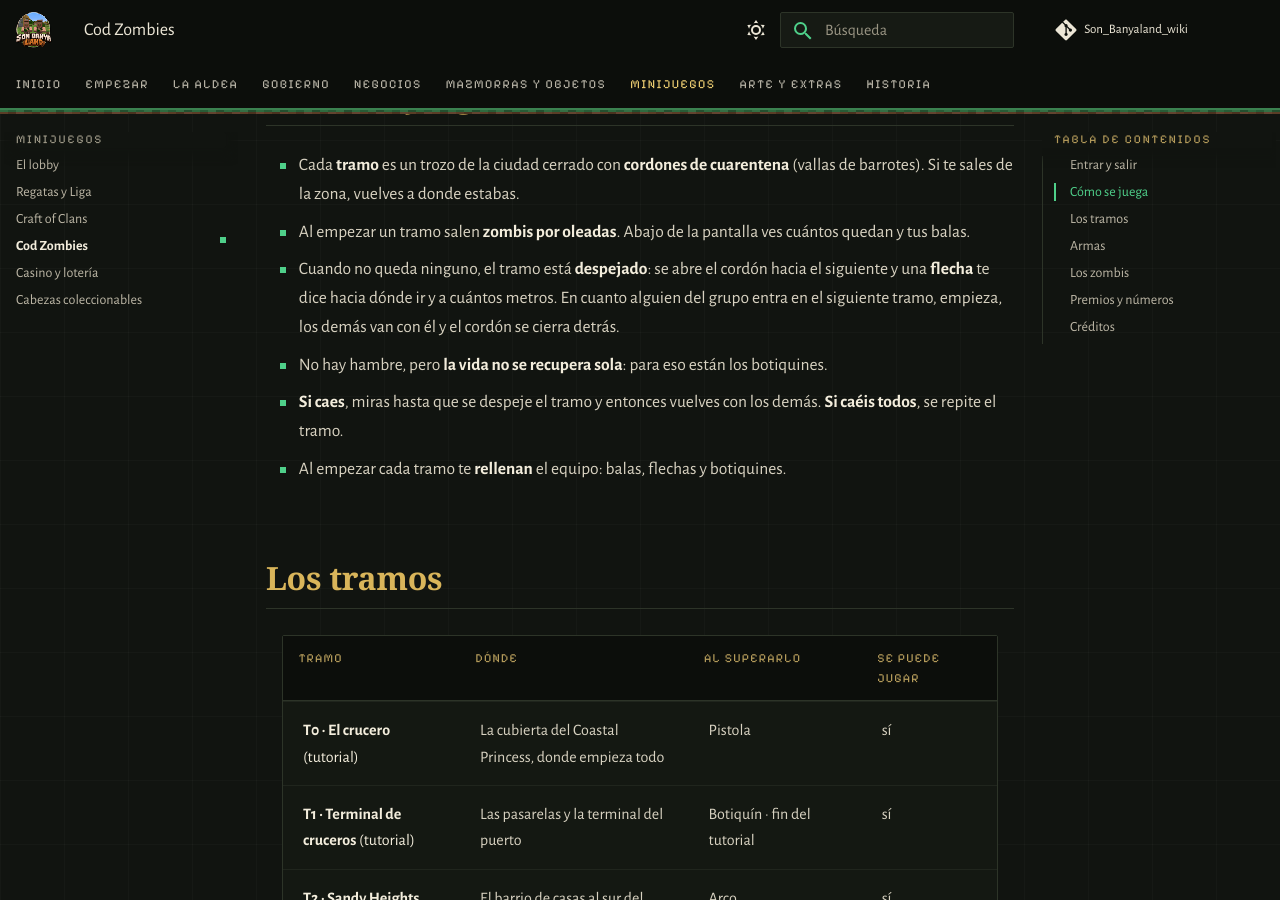
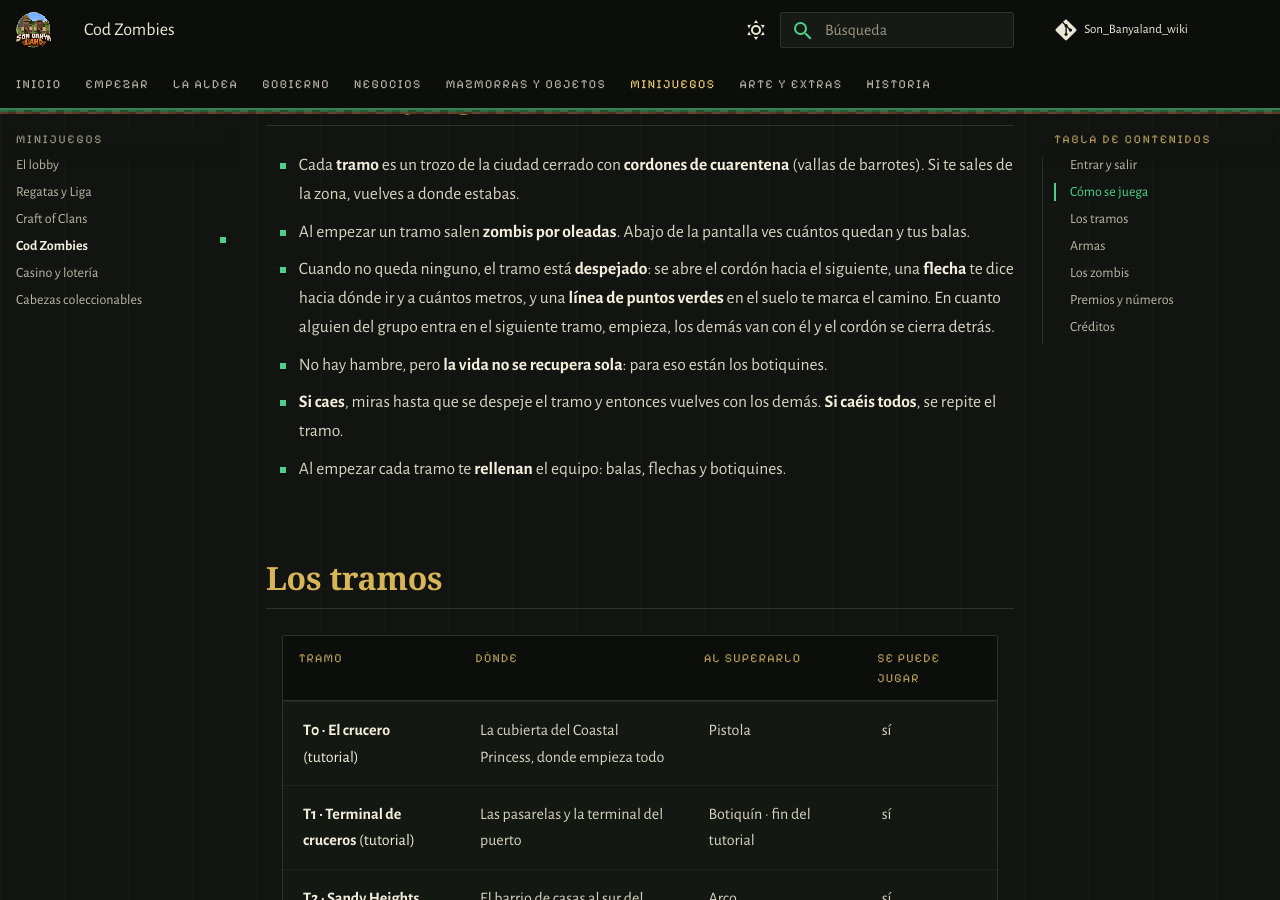
Before and after one commit to PigPilgrim/Son_Banyaland_wiki, an MkDocs documentation site: the page built from docs/zombies.md, in a window 1280 px wide and 900 px high, scrolled down 995 px. Built offline with MkDocs 1.6.1 and Material for MkDocs 9.7.7, drawn with Linux system fonts in a browser that asks for light colours; some web fonts are replaced; comment, search, counter and statistics services are not loaded.

Commit message:
Cod Zombies: la línea de puntos verdes que marca el camino al despejar un tramo
Co-Authored-By: Claude Opus 5.5 <noreply@anthropic.com>

```diff
--- a/docs/zombies.md
+++ b/docs/zombies.md
@@ -26,8 +26,8 @@ tramo**, hasta el aeropuerto para que te evacúen. Se juega solo o en grupo, y l
 - Cada **tramo** es un trozo de la ciudad cerrado con **cordones de cuarentena** (vallas de barrotes). Si te sales de
   la zona, vuelves a donde estabas.
 - Al empezar un tramo salen **zombis por oleadas**. Abajo de la pantalla ves cuántos quedan y tus balas.
-- Cuando no queda ninguno, el tramo está **despejado**: se abre el cordón hacia el siguiente y una **flecha** te dice
-  hacia dónde ir y a cuántos metros. En cuanto alguien del grupo entra en el siguiente tramo, empieza, los demás van
+- Cuando no queda ninguno, el tramo está **despejado**: se abre el cordón hacia el siguiente, una **flecha** te dice
+  hacia dónde ir y a cuántos metros, y una **línea de puntos verdes** en el suelo te marca el camino. En cuanto alguien del grupo entra en el siguiente tramo, empieza, los demás van
   con él y el cordón se cierra detrás.
 - No hay hambre, pero **la vida no se recupera sola**: para eso están los botiquines.
 - **Si caes**, miras hasta que se despeje el tramo y entonces vuelves con los demás. **Si caéis todos**, se repite el
```
